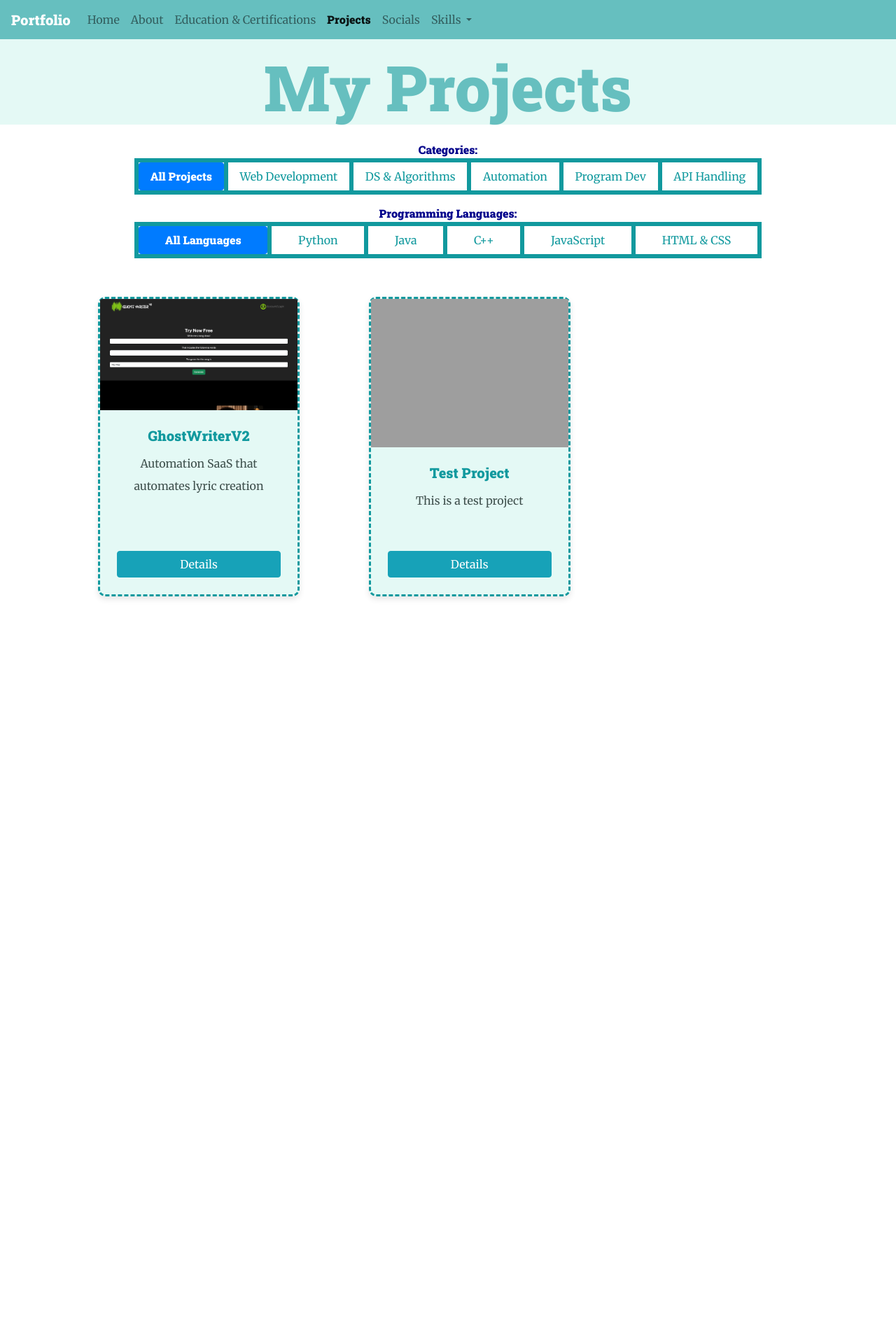
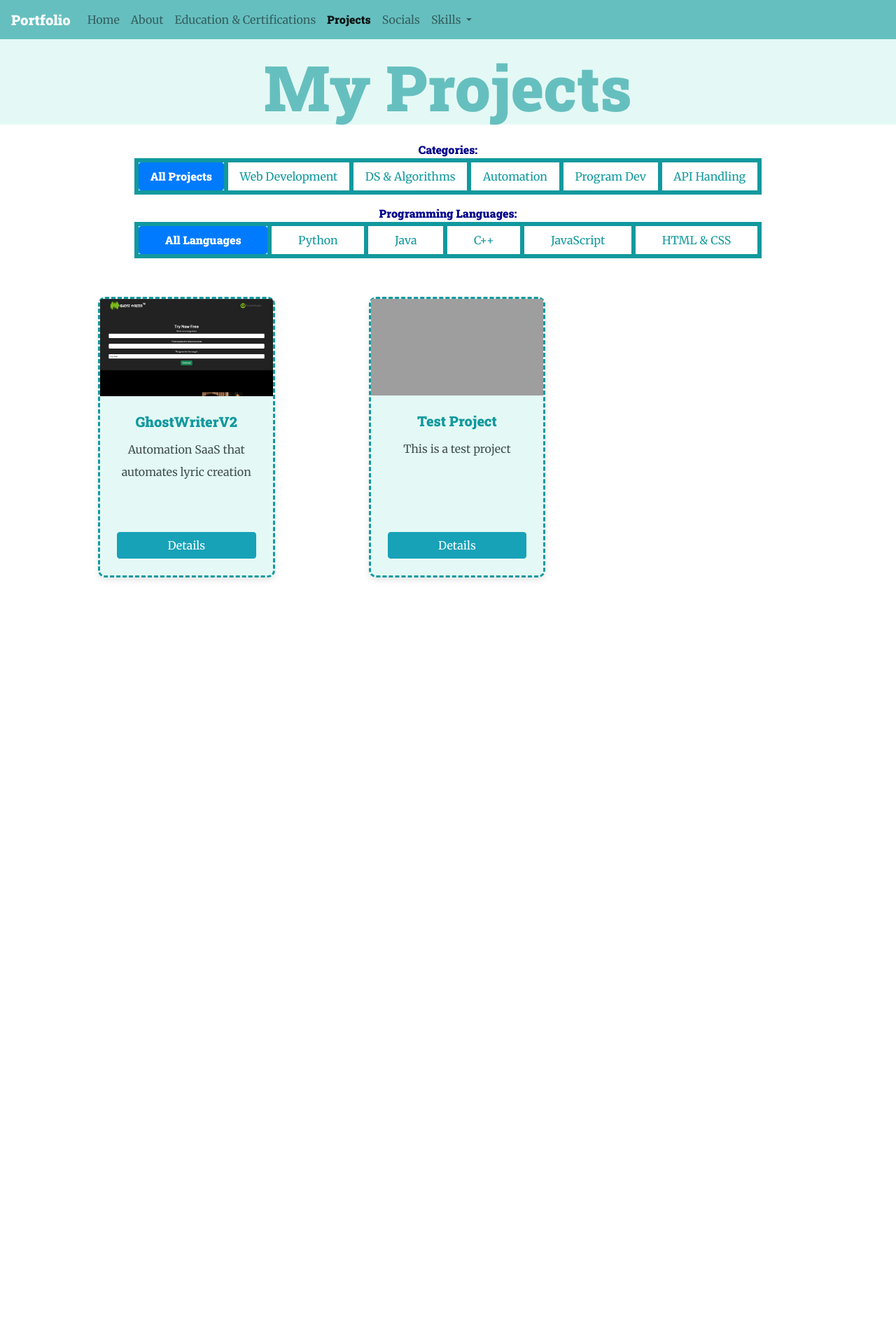
Before and after one commit to Dillon1john/D.Js_World, a Django app: page /projects/ in a window 1280 px wide. Shown: the top 1920 px of the page at 70% size. Run offline with Django 4.2, Linux system fonts and the light colour scheme; data comes from the database, SQL or seed files in the repository; some libraries are stand-ins or nearby versions; grey boxes are pictures that could not be loaded.

Commit message:
added stylong to make default image same size as others
Fixed cards for mobile screens

```diff
--- a/Portfolio/templates/Portfolio/allProjects.html
+++ b/Portfolio/templates/Portfolio/allProjects.html
@@ -119,6 +119,10 @@
     flex-wrap: wrap;
 }
 
+.alt-img{
+height: 35%;
+}
+
 #category-select .nav-item,
 #language-select .nav-item {
     border: #11999E dotted;
@@ -147,6 +151,7 @@
 @media (min-width: 768px){
     .card{
         margin: 15px;
+        margin-right: 25%;
     }
     .pythonTable {
         padding: 0 25px;
@@ -183,7 +188,7 @@
                     {% if project.image %}
                         <img class="card-img-top img-fluid" src="{{ project.image.url }}" alt="{{ project.title }}">
                     {% else %}
-                        <img class="card-img-top img-fluid" src="{% static 'Portfolio/images/placeholderImg.jpg' %}" alt="Project placeholder image">
+                        <img class="card-img-top img-fluid alt-img" src="{% static 'Portfolio/images/placeholderImg.jpg' %}" alt="Project placeholder image">
                     {% endif %}
                     <div class="card-body d-flex flex-column"> <!-- Added flex layout -->
                         <h5 class="card-title">{{ project.title }}</h5>
```
